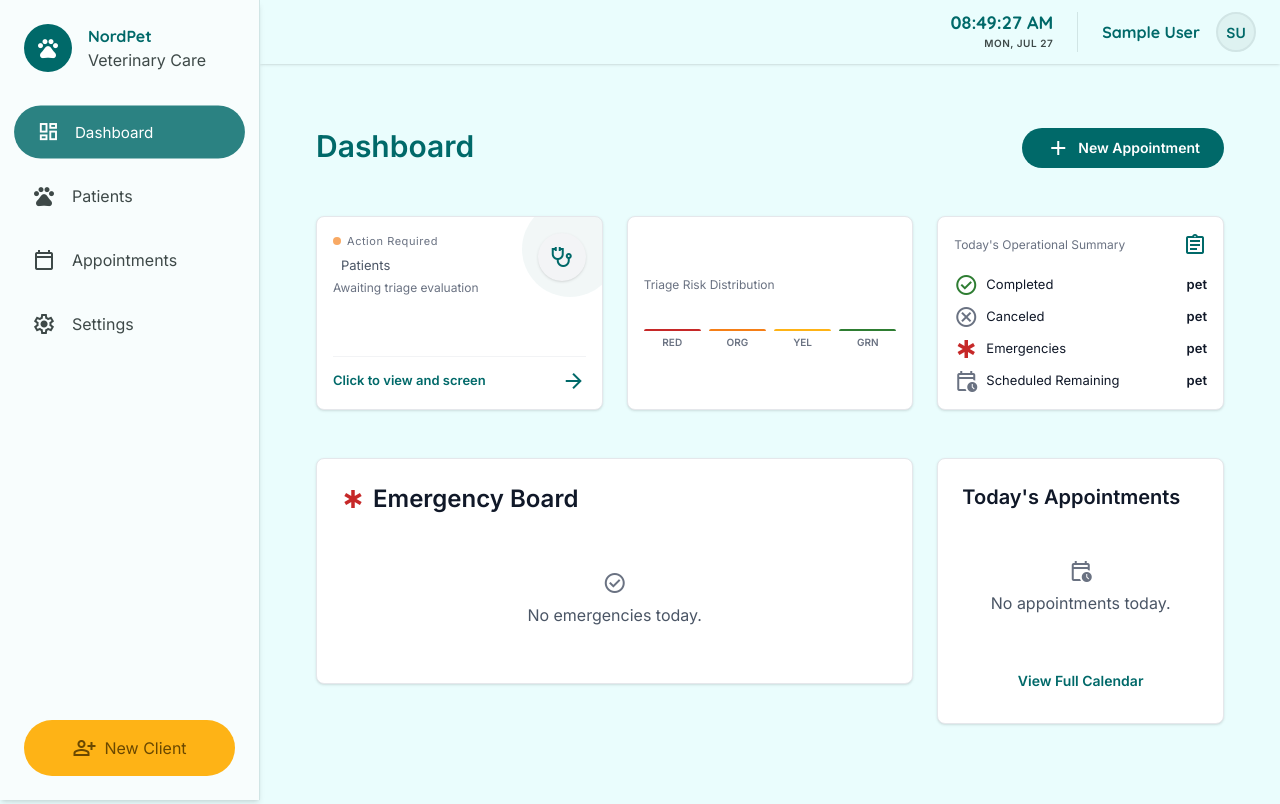
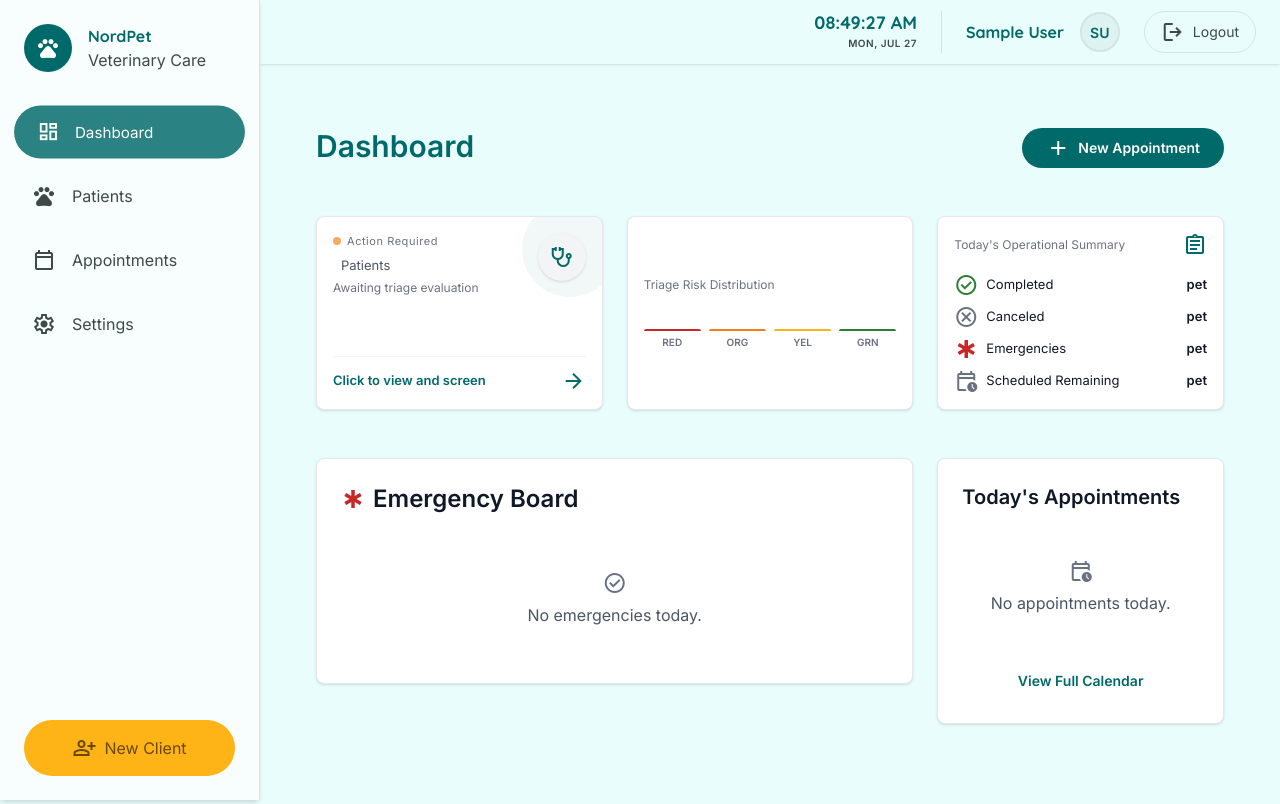
Before and after one commit to PratesB/nordpet-public, a Django app: page /dashboard/ in a window 1280 px wide. Run offline with Django 5.2, Linux system fonts and the light colour scheme; the visitor is signed in with stand-in values (Sample User, id 1); style sheets or scripts are compiled from the project's sources; parts of the project's set-up code (start-up, migrations or seed data) failed here and were passed over.

Commit message:
Feat: implement logout functionality and replace user dropdown with header button

```diff
--- a/templates/base.html
+++ b/templates/base.html
@@ -108,15 +108,13 @@
                                 {% endif %}
                             </p>
                         </div>
-                        <div class="relative">
+                        <div>
                             {% if request.user.is_authenticated and request.user.photo %}
-                                <img class="w-10 h-10 rounded-full object-cover border-2 border-border-teal cursor-pointer hover:border-primary transition-colors"
+                                <img class="w-10 h-10 rounded-full object-cover border-2 border-border-teal"
                                      alt="Profile"
-                                     src="{{ request.user.photo.url }}"
-                                     onclick="document.getElementById('user-dropdown').classList.toggle('hidden')" />
+                                     src="{{ request.user.photo.url }}" />
                             {% else %}
-                                <div class="w-10 h-10 rounded-full border-2 border-border-teal bg-surface-container flex items-center justify-center text-primary text-[14px] font-bold uppercase {% if request.user.is_authenticated %}cursor-pointer hover:border-primary transition-colors{% endif %}"
-                                     {% if request.user.is_authenticated %}onclick="document.getElementById('user-dropdown').classList.toggle('hidden')"{% endif %}>
+                                <div class="w-10 h-10 rounded-full border-2 border-border-teal bg-surface-container flex items-center justify-center text-primary text-[14px] font-bold uppercase">
                                     {% if request.user.is_authenticated %}
                                         {{ request.user.first_name|first }}{{ request.user.last_name|first }}
                                     {% else %}
@@ -124,18 +122,14 @@
                                     {% endif %}
                                 </div>
                             {% endif %}
-                            {% if request.user.is_authenticated %}
-                                <!-- Dropdown Menu -->
-                                <div id="user-dropdown"
-                                     class="hidden absolute right-0 top-full mt-2 w-48 bg-surface rounded-lg shadow-lg border border-border-teal py-2 z-50">
-                                    <a href="#"
-                                       class="w-full text-left px-4 py-2 text-on-surface hover:bg-surface-container-highest transition-colors flex items-center gap-2">
-                                        <span class="material-symbols-outlined text-[20px]">logout</span>
-                                        Logout
-                                    </a>
-                                </div>
-                            {% endif %}
                         </div>
+                        {% if request.user.is_authenticated %}
+                            <a href="{% url 'users:logout' %}"
+                               class="ml-2 flex items-center gap-2 px-4 py-2 rounded-full border border-border-teal text-on-surface-variant hover:text-red-600 hover:border-red-200 hover:bg-red-200 transition-all font-medium text-sm">
+                                <span class="material-symbols-outlined text-[18px]">logout</span>
+                                Logout
+                            </a>
+                        {% endif %}
                     </div>
                 </div>
             </header>
--- a/users/urls.py
+++ b/users/urls.py
@@ -9,4 +9,5 @@
 urlpatterns = [
     path('', views.login, name='login'),
     path('dashboard/', views.dashboard, name='dashboard'),
+    path('logout/', views.logout, name='logout'),
 ]
--- a/users/views.py
+++ b/users/views.py
@@ -1,6 +1,6 @@
 from django.shortcuts import render, redirect
 from django.http import HttpResponse
-from django.contrib.auth import authenticate, login as auth_login
+from django.contrib.auth import authenticate, login as auth_login, logout as auth_logout
 from django.contrib import messages
 from django.contrib.auth.decorators import login_required
 
@@ -27,3 +27,10 @@
 @login_required(login_url='users:login')
 def dashboard(request):
     return render(request, 'users/dashboard.html')
+
+
+
+def logout(request):
+    auth_logout(request)
+    messages.success(request, 'Logged out successfully')
+    return redirect('users:login')
```
Also changed, not shown: 1 other file.
